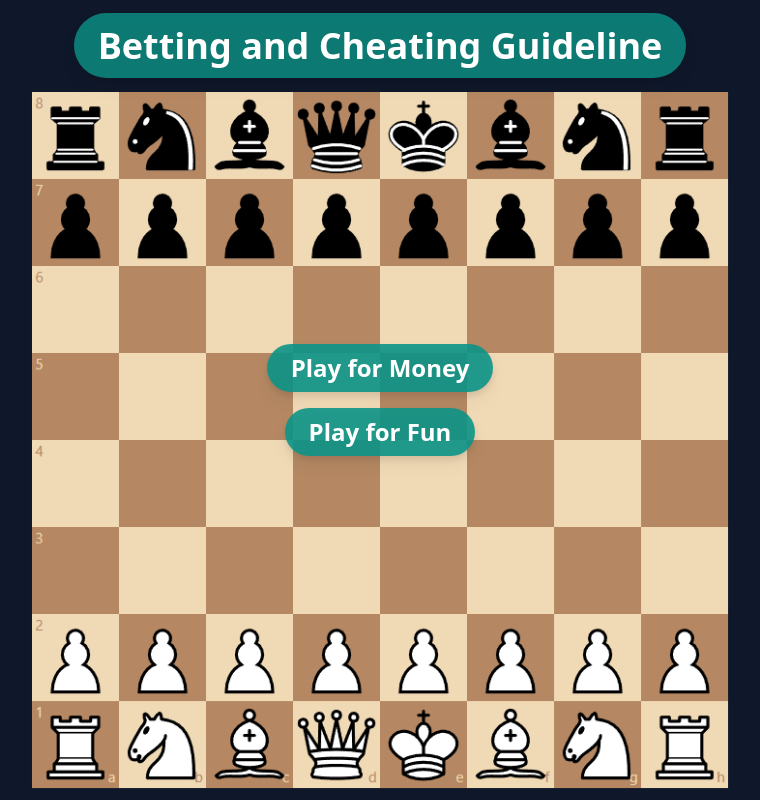
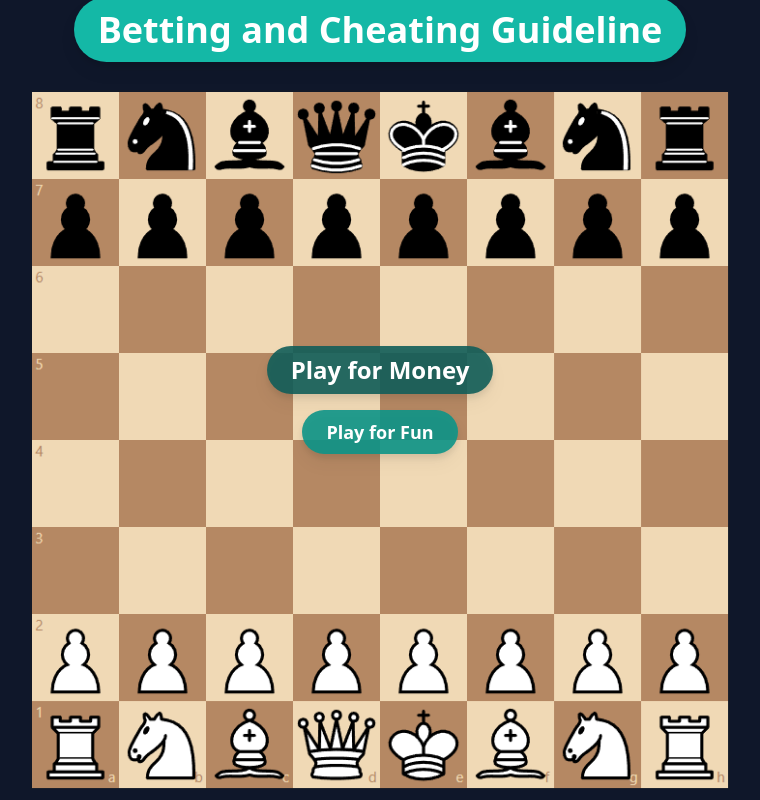
Before and after one commit to Eggysgames/BetChess, a Next.js app: page / in a window 1280 px wide. Shown: the whole page, without its empty margins (260-1020 px from the left). Built offline with nearby package versions, Linux system fonts and the light colour scheme.

Commit message:
Update Readme

```diff
--- a/pages/index.tsx
+++ b/pages/index.tsx
@@ -9,8 +9,8 @@ const Index = () => {
     <section className='relative w-[700px] h-[700px]'>
 
 
-      <div className='text-center -translate-y-6'>
-        <StyledButton inserttext="Betting and Cheating Guideline" link="/chessgame" colour='bg-teal-600/80' hover='hover:bg-teal-900' textsize='text-4xl'/>
+      <div className='text-center -translate-y-10'>
+        <StyledButton inserttext="Betting and Cheating Guideline" link="/chessgame" colour='bg-teal-500' hover='hover:bg-teal-700' textsize='text-4xl'/>
       </div>
 
 
@@ -22,8 +22,8 @@ const Index = () => {
       />
 
       <div className="flex flex-col items-center space-y-4 absolute inset-0 justify-center">
-        <StyledButton inserttext="Play for Money" link="/chessgame" colour='bg-teal-600/90' hover='hover:bg-teal-900' textsize='text-2xl'/>
-        <StyledButton inserttext="Play for Fun" link="/chessgame" colour='bg-teal-600/90' hover='hover:bg-teal-900' textsize='text-2xl'/>
+        <StyledButton inserttext="Play for Money" link="/chessgame" colour='bg-teal-800/90' hover='hover:bg-teal-900' textsize='text-2xl'/>
+        <StyledButton inserttext="Play for Fun" link="/chessgame" colour='bg-teal-600/90' hover='hover:bg-teal-900' textsize='text-lg'/>
       </div>
     </section>
 
```
Also changed, not shown: 1 other file (tests, documents, lock files or other folders).
